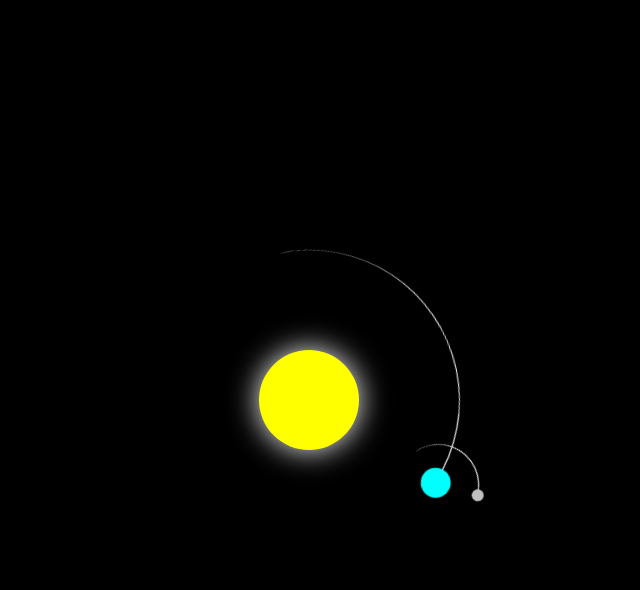
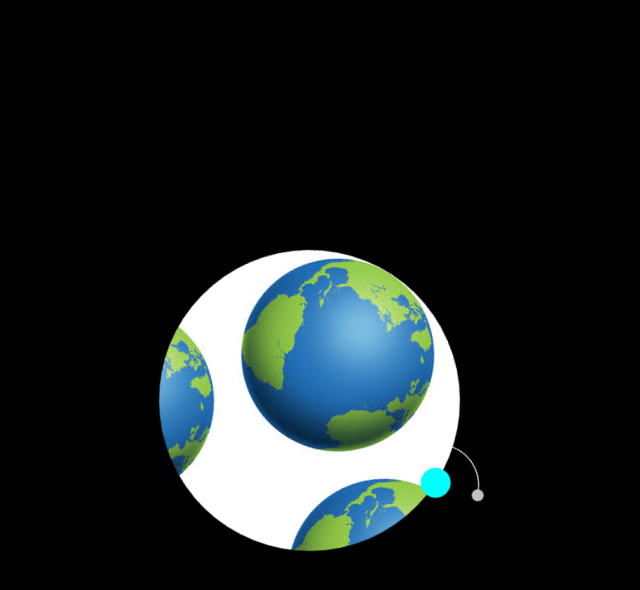
Before and after one commit to benacode/Hello-world-Test, a website: page index.html in a window 1280 px wide. In both pictures the pointer is over the element 640 px from the left and 400 px from the top of the page. Shown: the whole page, without its empty margins (331-971 px from the left). Drawn offline with Linux system fonts and the light colour scheme.

Commit message:
add globe

```diff
--- a/index.css
+++ b/index.css
@@ -66,6 +66,10 @@ body {
   background-color: aqua;
 }
 
+.earth:hover {
+  background-image: url("globe.jpg");
+}
+
 .moon::before {
   top: 0.8em;
   right: 0.2em;
```
Also changed, not shown: globe.jpg (added).
